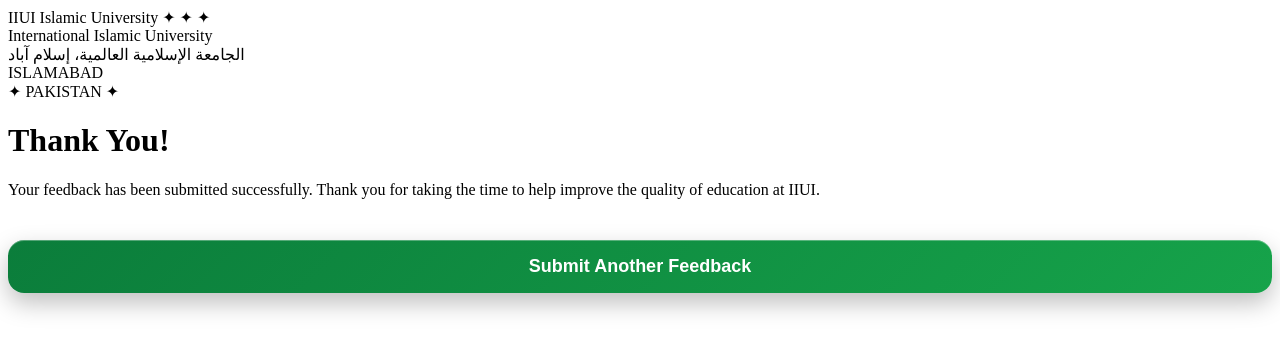
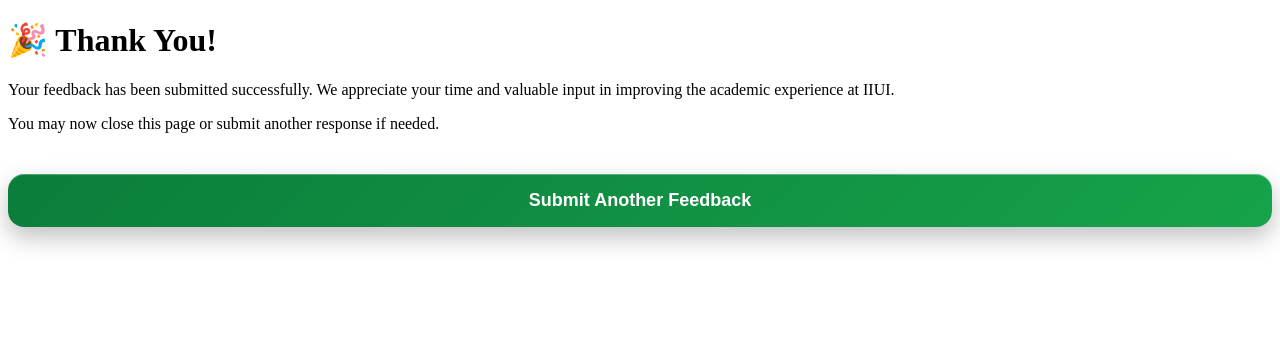
Before and after one commit to FatimaBatool55/IIUIFacultyFeedback, a Flask app: page /success in a window 1280 px wide. Shown: the top 352 px of the page. Run offline with Flask 3, Linux system fonts and the light colour scheme.

Commit message:
Update success.html

```diff
--- a/templates/success.html
+++ b/templates/success.html
@@ -1,41 +1,47 @@
 <!DOCTYPE html>
 <html lang="en">
+
 <head>
+
     <meta charset="UTF-8">
+
     <title>Feedback Submitted</title>
+
+    <meta name="viewport" content="width=device-width, initial-scale=1.0">
+
     <link rel="stylesheet" href="{{ url_for('static', filename='style.css') }}">
+
 </head>
+
 <body>
-    <!-- IIUI BANNER -->
-    <div class="iiui-banner">
-        <div class="iiui-brand">
-            <div class="iiui-logo">
-                <div class="iiui-logo-circle">
-                    <span class="logo-main">IIUI</span>
-                    <span class="logo-sub">Islamic University</span>
-                    <span class="logo-star">✦ ✦ ✦</span>
-                </div>
-            </div>
-            <div class="iiui-name">
-                <div class="uni-name">International Islamic University</div>
-                <div class="uni-name-arabic">الجامعة الإسلامية العالمية، إسلام آباد</div>
-            </div>
-        </div>
-        <div class="iiui-campus">
-            <div class="campus-name">ISLAMABAD</div>
-            <div class="campus-sub"><span class="gold-text">✦</span> PAKISTAN <span class="gold-text">✦</span></div>
-        </div>
-    </div>
 
-    <div class="container">
-        <h1>Thank You!</h1>
-        <p class="intro">
-            Your feedback has been submitted successfully.
-            Thank you for taking the time to help improve the quality of education at IIUI.
-        </p>
-        <a href="/">
-            <button>Submit Another Feedback</button>
-        </a>
-    </div>
+<div class="container">
+
+    <h1>🎉 Thank You!</h1>
+
+    <p class="intro">
+
+        Your feedback has been submitted successfully.
+        We appreciate your time and valuable input in improving the academic experience at IIUI.
+
+    </p>
+
+    <p class="intro">
+
+        You may now close this page or submit another response if needed.
+
+    </p>
+
+    <a href="/">
+
+        <button>
+            Submit Another Feedback
+        </button>
+
+    </a>
+
+</div>
+
 </body>
+
 </html>
```
